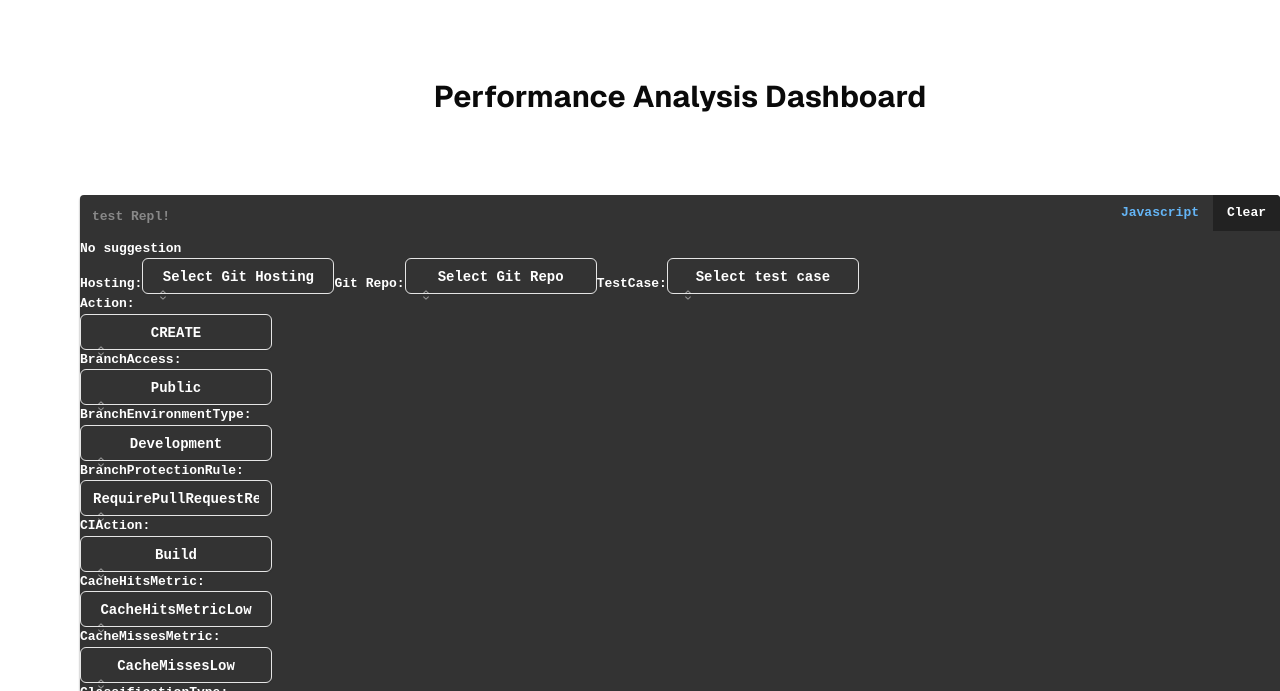
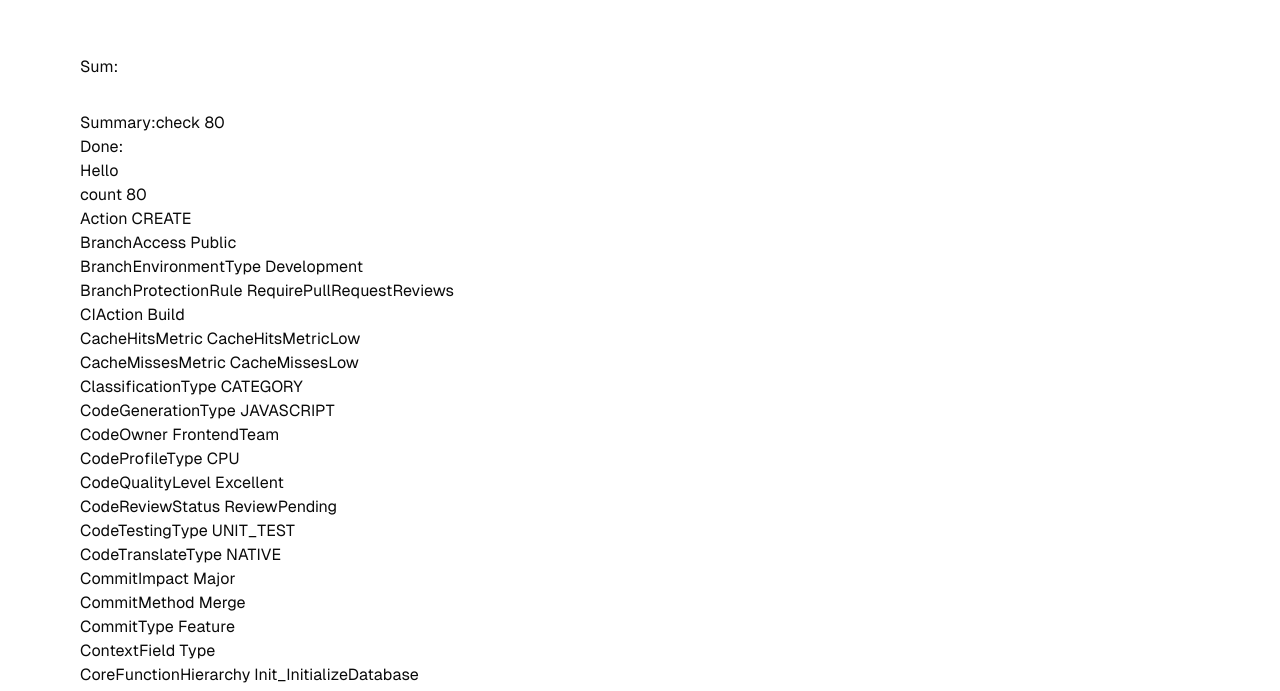
Before and after one commit to meta-introspector/react-shadcn-perf-report, a Next.js app: page / in a window 1280 px wide. Shown: the part 109-800 px from the top of the page. Built offline with nearby package versions, Linux system fonts and the light colour scheme.

Commit message:
now finally the summary is displaying!

```diff
--- a/app/components/summary.tsx
+++ b/app/components/summary.tsx
@@ -1,29 +1,32 @@
-import React from 'react';
 import { QueryClient, QueryClientProvider, useQueryClient } from '@tanstack/react-query';
 import { useIsFetching } from '@tanstack/react-query'
 import { GenericListProps } from '../generics/ListSelector';
+import React, { useState, useEffect } from 'react';
+
 type QueryData = {props: GenericListProps};
 
 function someList(props: Map<any,any>) {
   const data1 = Array.from(props.entries())
   const listItems = data1.map(([k,v]) =>
-    <li>{k} {v}</li>
+    <li key={k}>{k} {v}</li>
   );
   return (
+    <div>Hello
     <ul>{listItems}</ul>
+    </div>
   );
 }
 
-function getData(queryClient: QueryClient){
-  const queries = queryClient.getQueryCache().findAll();
+function getData(queries: any[]){
   const count = queries.length;
   //console.log(queries);
   let cacheData = new Map()
+  cacheData.set("count",count);
   queries.forEach((query) => {
     // Extract the query key and data
     const queryKey = query.queryKey.join('_'); // Flattening query key to a single string
     const queryData: QueryData = query.state.data as QueryData;
-    console.log("LOG1",queryKey,queryData);
+    console.log("LOG1",queryKey,"QD",queryData,"CD",cacheData);
       if (queryData) {
         const defaultv = queryData.props.definition.default|| queryData.props.definition.values[0]
 	cacheData.set(queryData.props.definition.listName,defaultv)
@@ -37,17 +40,32 @@ function getData(queryClient: QueryClient){
 
 export function CacheSummary() {
   const queryClient = useQueryClient();
-  let count = 0;
-  const flattenedData = someList(getData(queryClient));
+  const queries = queryClient.getQueryCache().findAll();
+  const count = queries.length;
+  console.log(queries);
+
+  const flattenedData = someList(getData(queries));
   //const  flattenedData = cacheData;
   //console.log("flattenedData",flattenedData);
   //console.log("json",JSON.stringify(flattenedData));
   const isFetching = useIsFetching()
+
+  const [showComponent, setShowComponent] = useState(false);
+
+  useEffect(() => {
+    // Simulate some asynchronous operation
+    setTimeout(() => {
+      setShowComponent(true);
+    }, 10);
+  }, []);
+
   return (
     <div>
-    <pre style={{ whiteSpace: 'pre-wrap', wordWrap: 'break-word' }}>
-      {flattenedData}
-    </pre>
+      Summary:check {showComponent && count}
+      {isFetching ? (
+	<div>Loading...</div>
+      ) : (
+	<div>Done:{showComponent && flattenedData}</div>
+      )}
     </div>
-  );
-}
+  )}
--- /dev/null
+++ b/app/lists/meta_enums.ts
@@ -0,0 +1,27 @@
+import { FunctionIntrospection, FunctionMetadata } from "./enums";
+
+// example of defining meta operations and relations on the type level
+type FunctionMetadataMap = {
+  [F in FunctionIntrospection]: {
+    metadata: FunctionMetadata;
+    // Other function properties
+  };
+};
+
+type DetailedFunctionView = FunctionMetadataMap & {
+  [FunctionIntrospection.Init_InitializeDatabase_LogStart]: {
+    metadata: FunctionMetadata.Init_InitializeDatabase_Timestamp;
+  };
+  // Add more specific overrides here as needed
+};
+
+type IsA = {
+  readonly relationship: 'parent_of' | 'child_of' | 'sibling_to';
+  readonly description?: string;
+}
+
+type IntrospectionIsAView = {
+  subject: FunctionIntrospection
+  predicate : IsA
+  object: DetailedFunctionView
+};
--- a/app/page.tsx
+++ b/app/page.tsx
@@ -36,12 +36,12 @@ if (typeof window !== 'undefined')
 function Home2() {
   return (
     <div className="grid grid-rows-[20px_1fr_20px] items-center justify-items-center min-h-screen p-8 pb-20 gap-16 sm:p-20 font-[family-name:var(--font-geist-sans)]">
-	<main className="flex flex-col gap-8 row-start-2 items-center sm:items-start">
+      <main className="flex flex-col gap-8 row-start-2 items-center sm:items-start">
+  Sum:<CacheSummary></CacheSummary>
 	  <PerformanceAnalyzer/>
-
 	  <GeneralPurposeReplUI/>
 
-	  <CacheSummary></CacheSummary>
+
 	</main>
       <ReactQueryDevtools initialIsOpen={false} />
 
```
